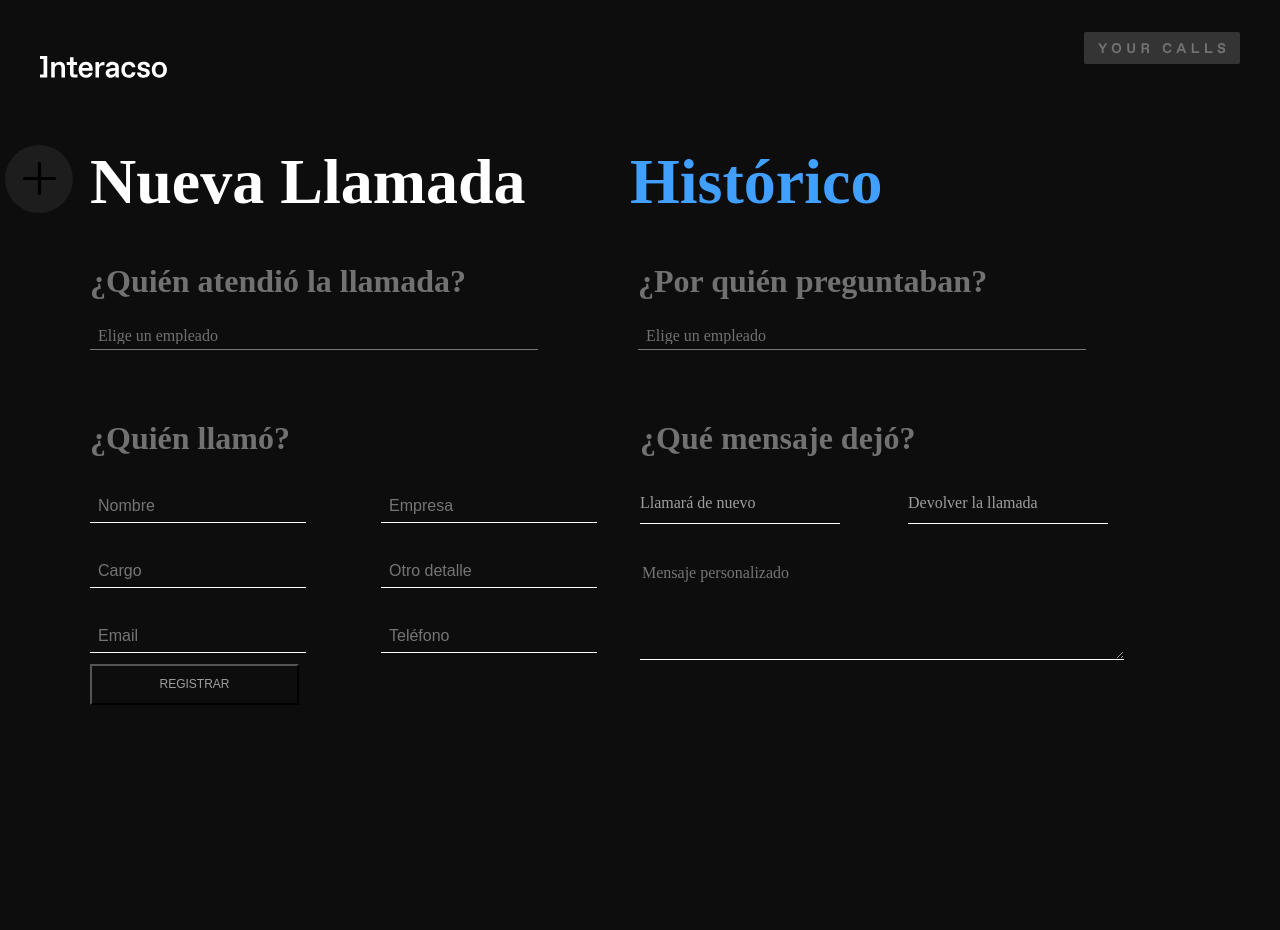
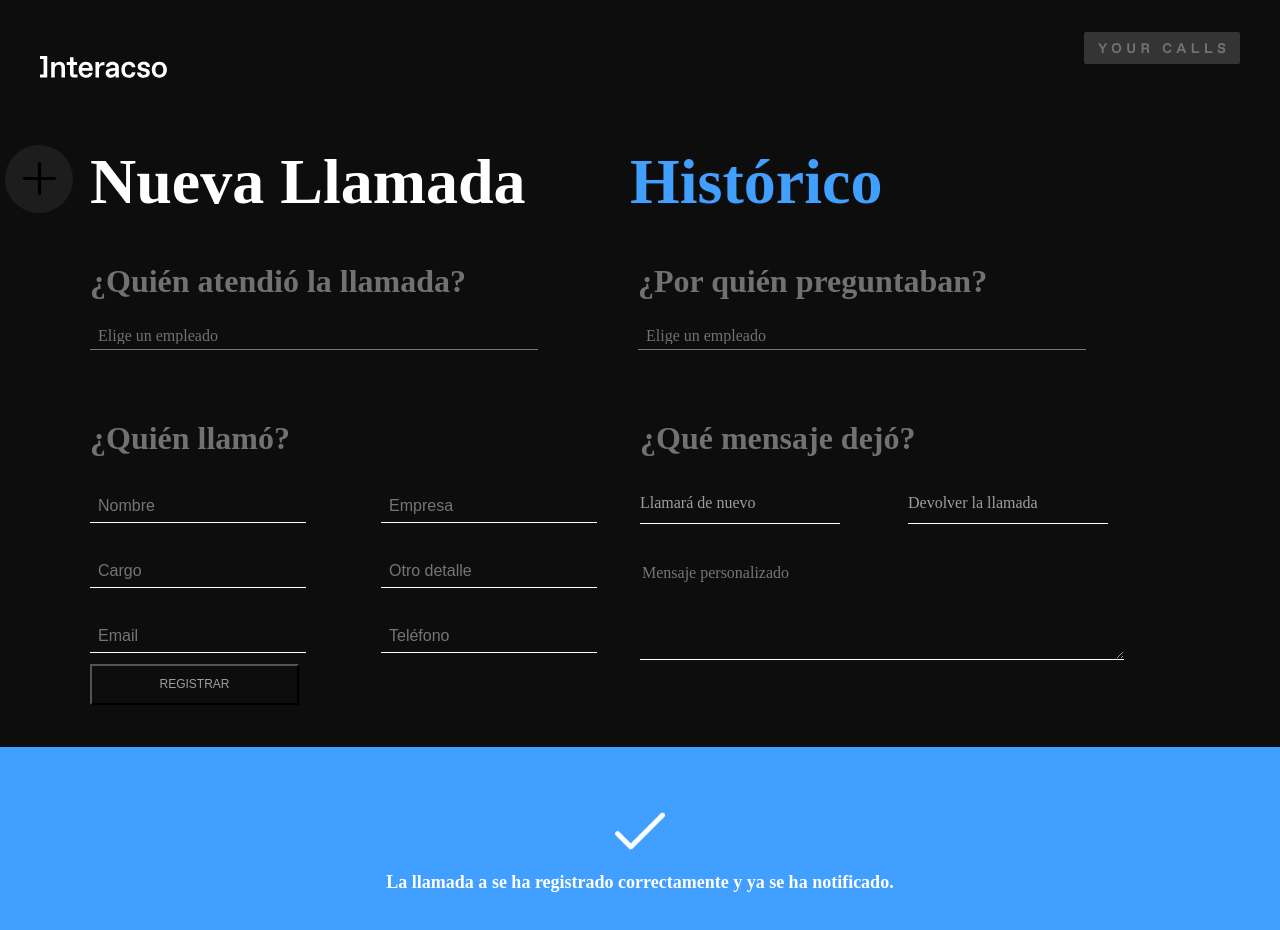
Before and after one commit to alhana-yo/easley-s4-your-calls-app, a React (Create React App) app: page / in a window 1280 px wide. Shown: the top 930 px of the page. Before the commit the page ends 800 px from the top, so only its background shows below. Built offline with nearby package versions, Linux system fonts and the light colour scheme.

Commit message:
Finish modal styles

```diff
--- a/src/App.js
+++ b/src/App.js
@@ -2,6 +2,7 @@ import React, { Component } from 'react';
 import Header from './components/Header';
 import Menu from './components/Menu';
 import NewCall from './components/NewCall';
+import tick from './images/tick.png';
 import './styles/App.scss';
 
 
@@ -249,7 +250,7 @@ class App extends Component {
 
           </div>
 
-          <div className={`modal ${this.state.succesMessage}`}>La llamada a {this.state.info.personRequested} se ha registrado correctamente y ya se ha notificado.</div>
+          <div className={`modal ${this.state.succesMessage}`}> <img src={tick}alt="tick" className="tick"></img>La llamada a {this.state.info.personRequested} se ha registrado correctamente y ya se ha notificado.</div>
         </main>
       </div>
     );
--- a/src/styles/App.scss
+++ b/src/styles/App.scss
@@ -134,11 +134,6 @@ overflow: hidden;
 position: relative;
 }
 
-
-.message_container{
-
-}
-
 .main__addedBy--title{
   font-size: 32px;
 }
@@ -199,10 +194,6 @@ position: relative;
   color: $color-white;
 }
 
-// .input-placeholder {
-//   color: $color-grey-fonts;
-// }
-
 
 //Styles for Qué mensaje dejó
 
@@ -232,14 +223,11 @@ position: relative;
   grid-gap: 35px;
 }
 
-
-
 .callAction__selection--redial, .callAction__selection--call-back {
   position: absolute;
   left: -1000px;
   height: 45px;
   width: 65px;
-  // display: none;
 }
 
 .call__container {
@@ -312,7 +300,7 @@ position: relative;
 .modal {
   height: 100px;
   width: 100vh;
-  background-color: #409FFF;
+  background-color: $color-blue;
   color: white;
 }
 
@@ -328,3 +316,23 @@ position: relative;
   width: 209px;
   height: 41px;
 }
+
+
+.tick {
+  margin-bottom: 16px;
+  height: 50px;
+  width: 50px;
+}
+
+.modal {
+  height: 205px;
+  font-weight: bold;
+  font-size: 18px;
+  color: $color-white;
+  width: 100%;
+  display: flex;
+  justify-content: center;
+  align-items: center;
+  flex-direction: column;
+  margin-top: 42px;
+}
```
Also changed, not shown: src/images/tick.png (added).
